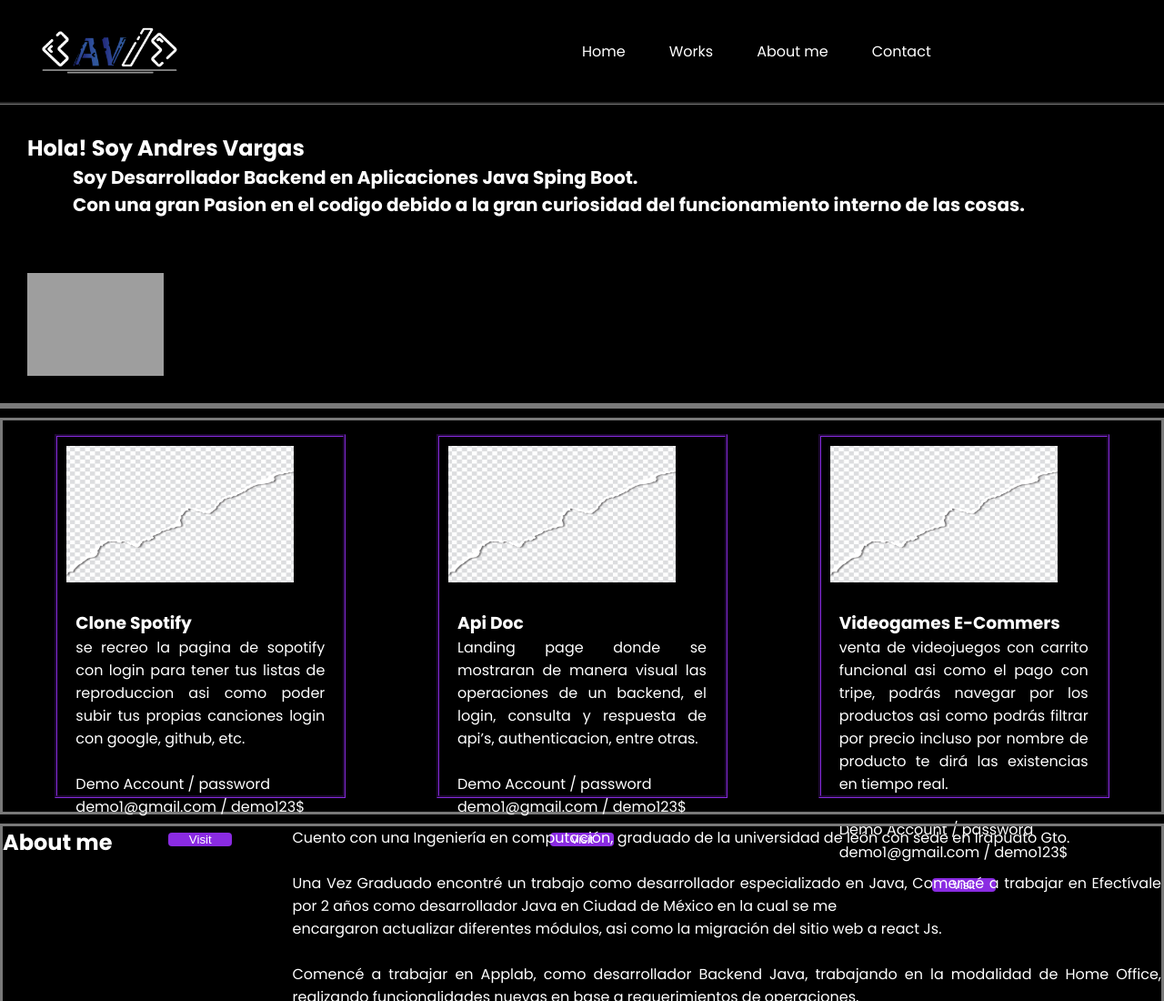
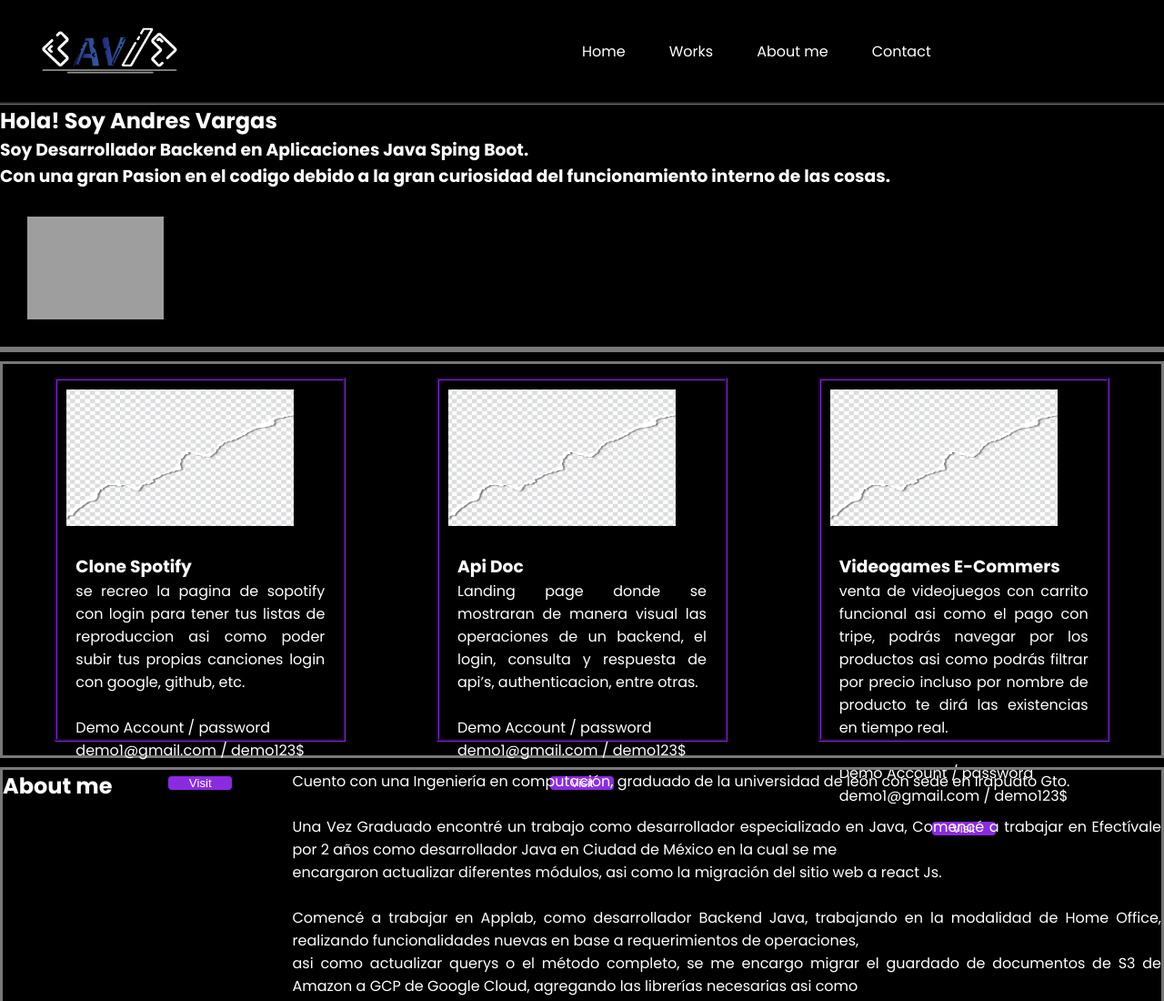
Before and after one commit to AndresV-dev/portfolio, a plain HTML site: page index.html in a window 1280 px wide. Shown: the top 1100 px of the page at 91% size. Drawn offline with Linux system fonts and the light colour scheme; grey boxes are pictures that could not be loaded.

Commit message:
Test Commit: div Modificated

```diff
--- a/index.html
+++ b/index.html
@@ -22,15 +22,11 @@
         <div class="content">
             <span class="blur"></span>
             <span class="blur"></span>
-            <div class="presentation">
-                <p>
-                    <h1 class="tittle">Hola! Soy Andres Vargas</h1>
-                    <h3><p>
-                        Soy Desarrollador Backend en Aplicaciones Java Sping Boot. <br>
-                        Con una gran Pasion en el codigo debido a la gran curiosidad del funcionamiento interno de las cosas.
-                    </p></h3>
-                </p>
-            </div>
+            <h1 class="tittle">Hola! Soy Andres Vargas</h1>
+            <h3><p>
+                Soy Desarrollador Backend en Aplicaciones Java Sping Boot. <br>
+                Con una gran Pasion en el codigo debido a la gran curiosidad del funcionamiento interno de las cosas.
+            </p></h3>
             <div class="profileImage">
                 <img src="assets/img/IMG_20221227_220444.jpg" class="image-profile" alt="profileImage">
             </div>
```
